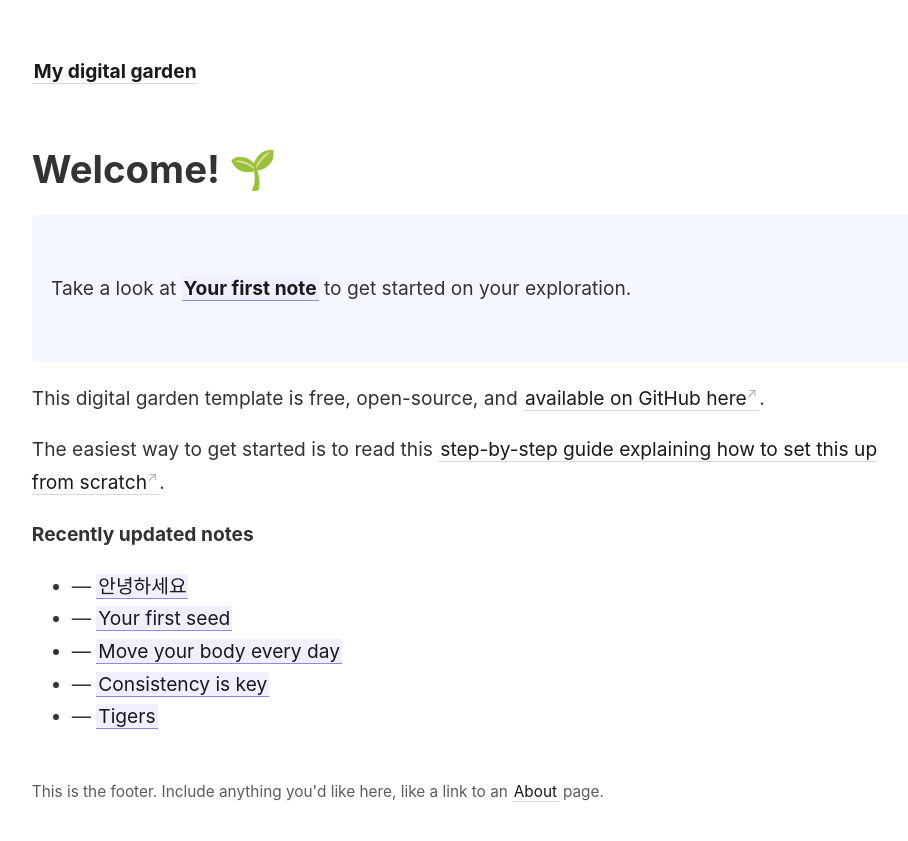
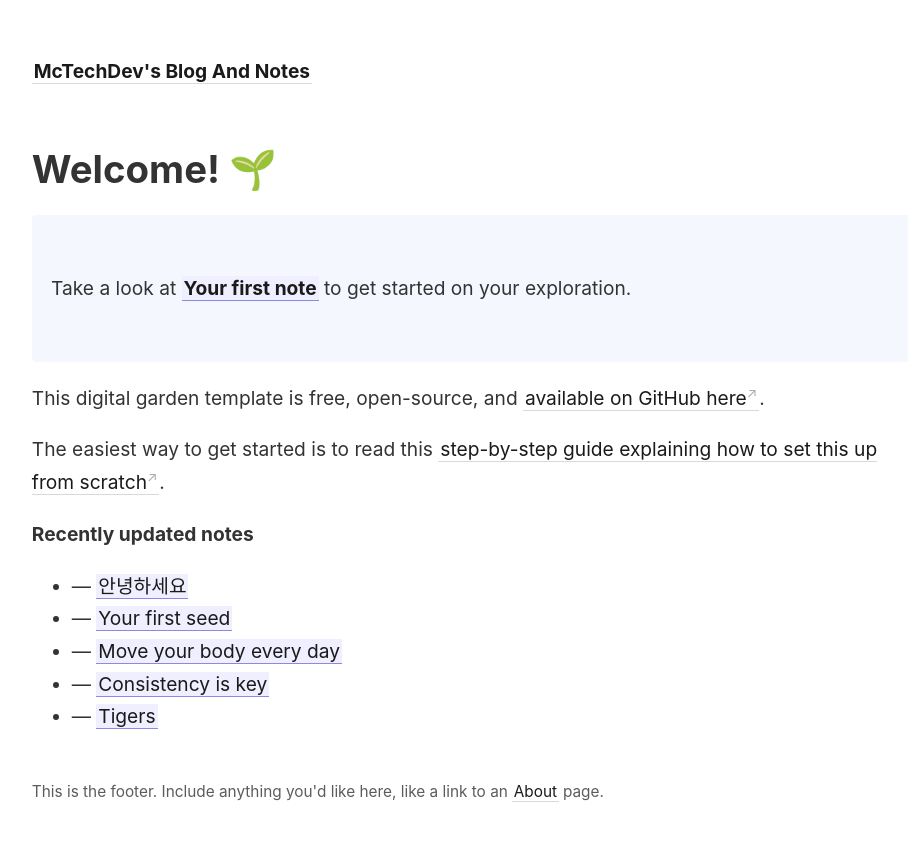
Before and after one commit to YourFurryDeveloper/McTechDev-Notes, a Jekyll site: the page built from _pages/index.md, in a window 1280 px wide. Shown: the top 841 px of the page, without its empty margins (45-953 px from the left). Built offline with Jekyll 4.4.1, drawn with Linux system fonts in a browser that asks for light colours.

Commit message:
Update _config.yml

```diff
--- a/_config.yml
+++ b/_config.yml
@@ -1,6 +1,6 @@
-title:               My digital garden
+title:               McTechDev's Blog And Notes
 include:             ['_pages']
-exclude:             ['_includes/notes_graph.json']
+#exclude:             ['_includes/notes_graph.json']
 # You may need to change the base URL depending on your deploy configuration.
 baseurl:             ''
 
```
